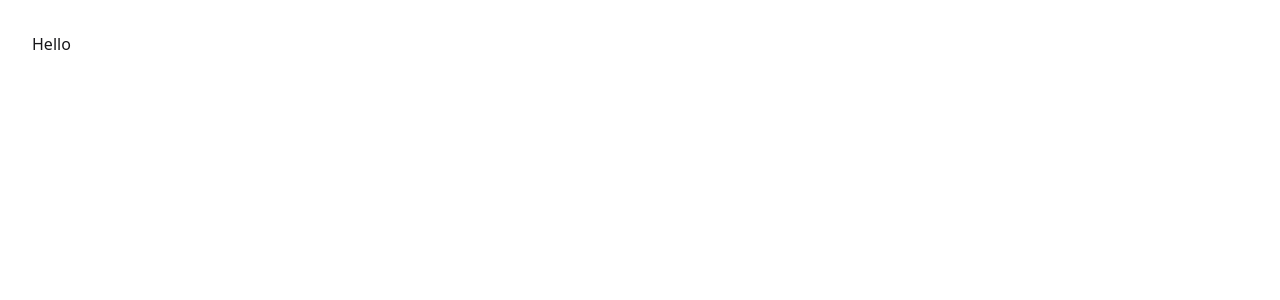
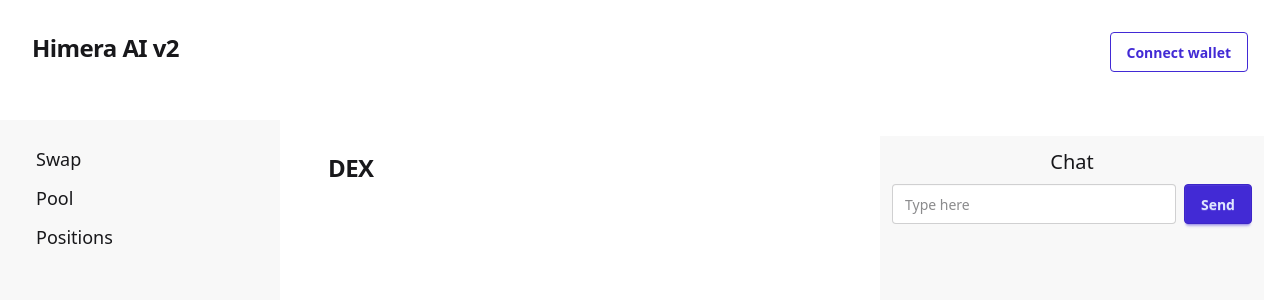
Before and after one commit to angeldavid218/himera_v2, a Next.js app: page / in a window 1280 px wide. Shown: the top 300 px of the page. Built offline with nearby package versions, Linux system fonts and the light colour scheme.

Commit message:
feat: layout implementation

```diff
--- /dev/null
+++ b/src/app/components/Chat.tsx
@@ -0,0 +1,13 @@
+import React from 'react';
+
+export default function Chat() {
+  return (
+    <div className="w-96 bg-base-200 p-3 m-4">
+      <div className="text-xl text-center mb-2">Chat</div>
+      <div className="flex gap-2">
+        <input type="text" placeholder="Type here" className="input" />
+        <button className="btn btn-primary">Send</button>
+      </div>
+    </div>
+  );
+}
--- /dev/null
+++ b/src/app/components/Navbar.tsx
@@ -0,0 +1,10 @@
+import React from 'react';
+
+export default function Navbar() {
+  return (
+    <div className="flex justify-between p-8">
+      <h1 className="text-2xl font-bold mb-6">Himera AI v2</h1>
+      <button className="btn btn-outline btn-primary">Connect wallet</button>
+    </div>
+  );
+}
--- /dev/null
+++ b/src/app/components/Sidebar.tsx
@@ -0,0 +1,21 @@
+import React from 'react';
+
+export default function Sidebar() {
+  return (
+    <div className="bg-base-200 w-70">
+      <div className="p-3">
+        <ul className="menu menu-lg rounded-box w-full ">
+          <li>
+            <a>Swap</a>
+          </li>
+          <li>
+            <a>Pool</a>
+          </li>
+          <li>
+            <a>Positions</a>
+          </li>
+        </ul>
+      </div>
+    </div>
+  );
+}
--- a/src/app/layout.tsx
+++ b/src/app/layout.tsx
@@ -1,6 +1,9 @@
 import type { Metadata } from 'next';
 import { Geist, Geist_Mono } from 'next/font/google';
 import './globals.css';
+import Navbar from './components/Navbar';
+import Sidebar from './components/Sidebar';
+import Chat from './components/Chat';
 
 const geistSans = Geist({
   variable: '--font-geist-sans',
@@ -27,7 +30,12 @@ export default function RootLayout({
       <body
         className={`${geistSans.variable} ${geistMono.variable} antialiased`}
       >
-        {children}
+        <Navbar />
+        <div className="flex gap-4 min-h-[calc(80vh)]">
+          <Sidebar />
+          <div className="flex-1">{children}</div>
+          <Chat />
+        </div>
       </body>
     </html>
   );
--- a/src/app/page.tsx
+++ b/src/app/page.tsx
@@ -1,4 +1,7 @@
-// Example components
 export default function Home() {
-  return <div className="min-h-screen p-8">Hello</div>;
+  return (
+    <div className="p-8">
+      <h1 className="text-2xl font-bold mb-6">DEX</h1>
+    </div>
+  );
 }
```
Also changed, not shown: public/himera_logo.jpg (added).
